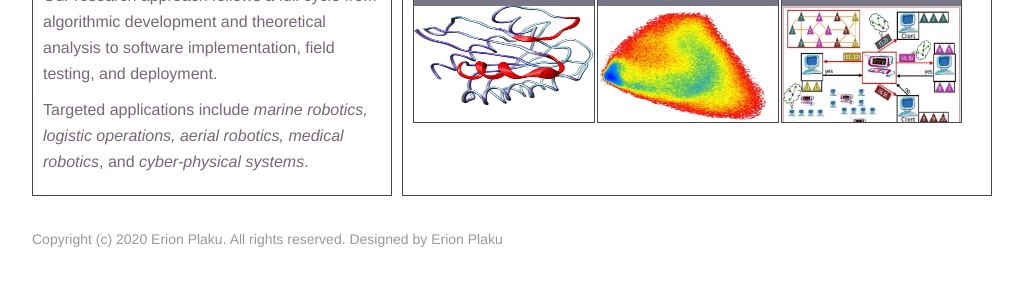
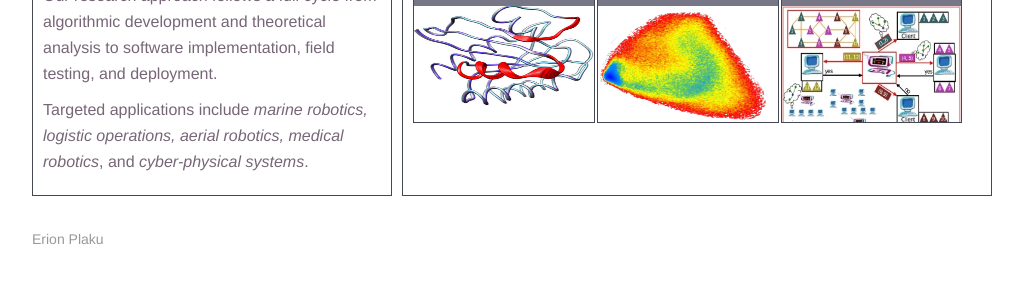
Before and after one commit to ErionPlaku/erionplaku.github.io, a plain HTML site: page index.html in a window 1280 px wide. Shown: the part 881-1163 px from the top of the page, without its empty margins (128-1151 px from the left). Drawn offline with Linux system fonts and the light colour scheme; a script that the page names is missing.

Commit message:
Update style.css

```diff
--- a/style.css
+++ b/style.css
@@ -25,7 +25,7 @@ footer
 }
 .myfooter:before
 {
-content: "Copyright (c) 2020 Erion Plaku. All rights reserved. Designed by Erion Plaku";
+content: "Erion Plaku";
 }
 
 .heading1 {min-width: 360px; padding:0px 0px 20px 0px; margin:0}
```
